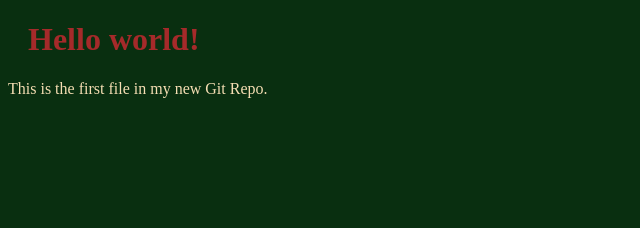
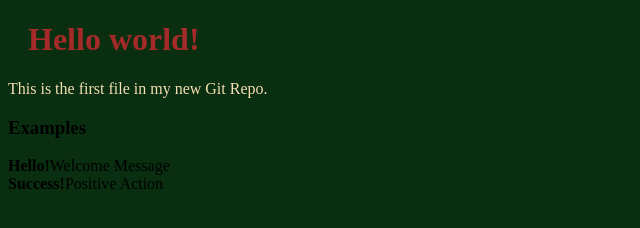
Before and after one commit to jhldiv/test.github.io, a plain HTML site: page index.html in a window 1280 px wide. Shown: the whole page, without its empty margins (0-640 px from the left). Drawn offline with Linux system fonts and the light colour scheme.

Commit message:
Version 1

```diff
--- a/index.html
+++ b/index.html
@@ -11,6 +11,9 @@
 -->
 <h1>Hello world!</h1>
 <p>This is the first file in my new Git Repo.</p>
+    <h3>Examples</h3>
+    <strong>Hello!</strong>Welcome Message</br>
+    <strong>Success!</strong>Positive Action</br>
 
 </body>
 </html>
```
